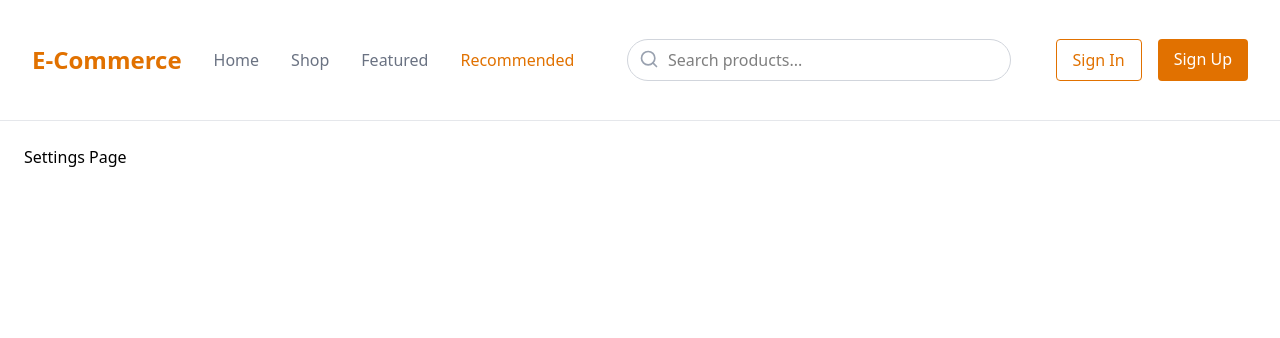
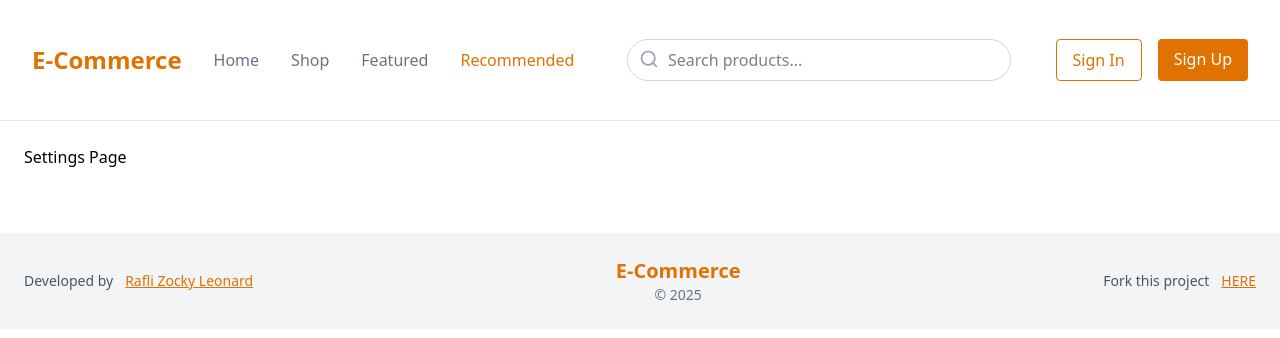
Before and after one commit to raflizocky/e-commerce, a React (Vite) app: page /recommended in a window 1280 px wide. Shown: the top 338 px of the page. Built offline with nearby package versions, Linux system fonts and the light colour scheme.

Commit message:
create footer

```diff
--- a/src/App.tsx
+++ b/src/App.tsx
@@ -4,6 +4,7 @@ import Home from "./pages/Home"
 import Products from "./pages/Products"
 import Categories from "./pages/Categories"
 import Settings from "./pages/Settings"
+import Footer from "./components/Footer"
 
 function App() {
   return (
@@ -17,6 +18,7 @@ function App() {
           <Route path="/recommended" element={<Settings />} />
         </Routes>
       </div>
+      <Footer />
     </BrowserRouter>
   )
 }
--- /dev/null
+++ b/src/components/Footer.tsx
@@ -0,0 +1,44 @@
+function Footer() {
+    const year = new Date().getFullYear()
+
+    return (
+        <footer className="bg-gray-100 border-gray-300 mt-10">
+            <div className="max-w-7xl mx-auto px-6 py-6 flex flex-col md:flex-row items-center justify-between text-sm text-gray-600">
+
+                {/* Left */}
+                <div className="mb-4 md:mb-0">
+                    Developed by
+                    <a
+                        href="https://raflizocky.netlify.app/"
+                        target="_blank"
+                        rel="noopener noreferrer"
+                        className="text-amber-600 hover:underline ml-3 underline"
+                    >
+                        Rafli Zocky Leonard
+                    </a>
+                </div>
+
+                {/* Middle */}
+                <div className="text-center mb-4 md:mb-0">
+                    <div className="text-xl font-bold text-amber-600">E-Commerce</div>
+                    <div className="text-gray-500">© {year}</div>
+                </div>
+
+                {/* Right */}
+                <div>
+                    Fork this project
+                    <a
+                        href="https://github.com/raflizocky/e-commerce/tree/fe-react"
+                        target="_blank"
+                        rel="noopener noreferrer"
+                        className="text-amber-600 hover:underline ml-3 underline"
+                    >
+                        HERE
+                    </a>
+                </div>
+            </div>
+        </footer>
+    )
+}
+
+export default Footer
```
